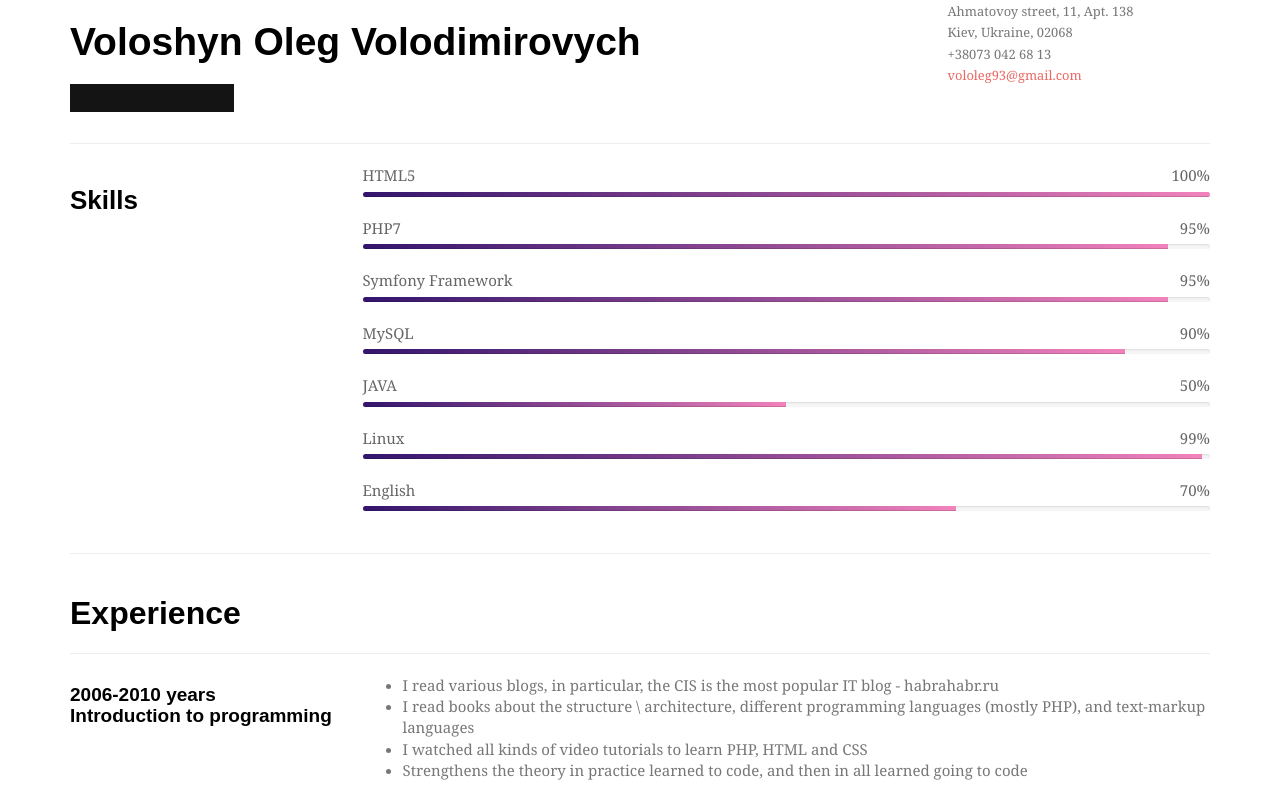
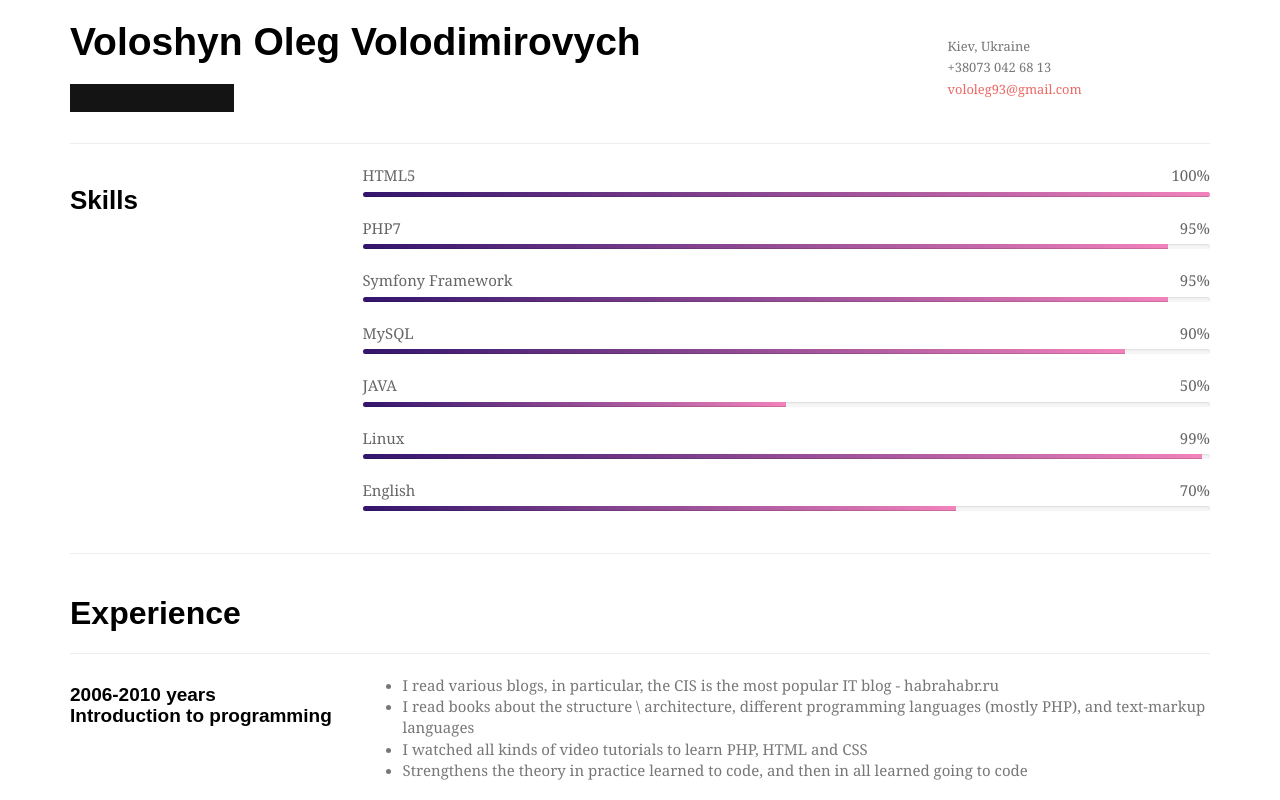
Before and after one commit to madcod3r/madcod3r.github.io, a plain HTML site: page index.html in a window 1280 px wide. Shown: the top 800 px of the page. Drawn offline with nearby package versions, Linux system fonts and the light colour scheme; a web font is replaced by a local one.

Commit message:
Added css styles

```diff
--- a/index.html
+++ b/index.html
@@ -32,10 +32,9 @@
         </div>
 
         <div class="col-md-3 col-print-3">
-            <p>
+            <p style="margin-top:35px">
                 <small>
-                Ahmatovoy street, 11, Apt. 138<br />
-                Kiev, Ukraine, 02068<br />
+                Kiev, Ukraine<br />
                 +38073 042 68 13<br />
                 <a href="mailto:oleg@mad.pp.ua">vololeg93@gmail.com</a><br />
                 </small>
```
